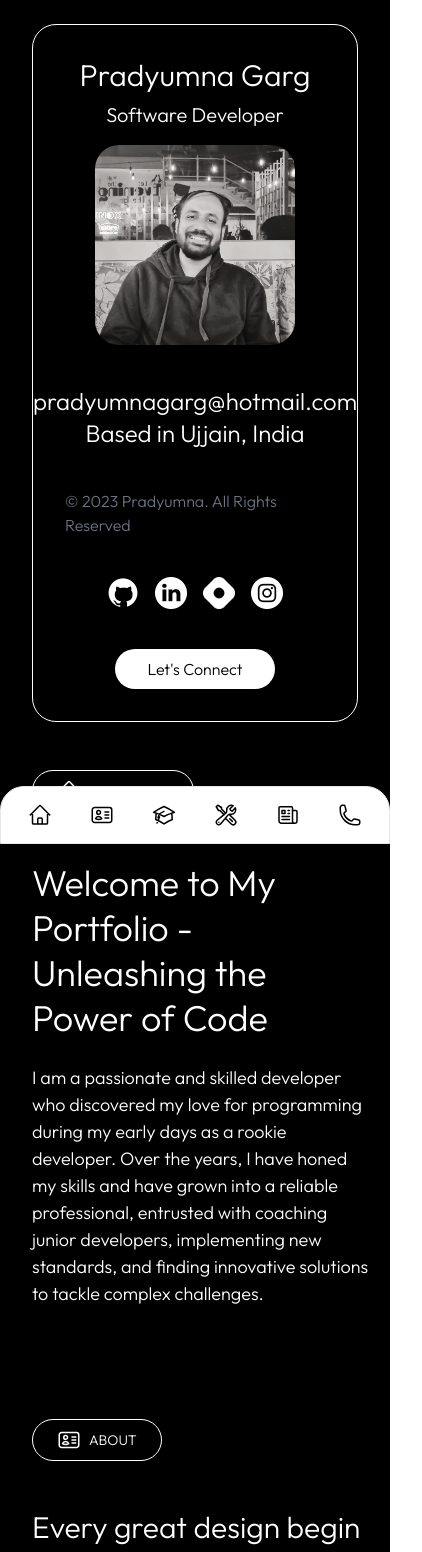
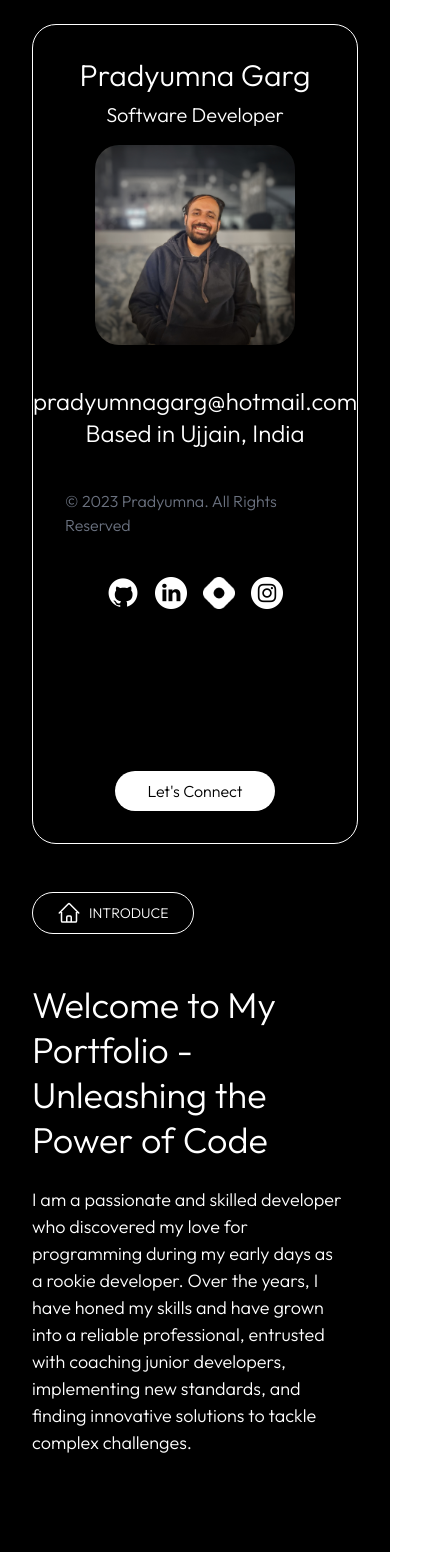
Before and after one commit to PradyumnaGarg/portfolio, an Angular app: page / in a window 390 px wide. Shown: the top 1552 px of the page, 422 px wide, since content can reach past the window. Built offline with nearby package versions, Linux system fonts and the light colour scheme.

Commit message:
new layouts

```diff
--- a/src/app/modules/pages/components/landing/landing.component.html
+++ b/src/app/modules/pages/components/landing/landing.component.html
@@ -1,15 +1,15 @@
 <div class="flex flex-col lg:flex-row bg-black text-white min-h-screen container mx-auto">
-    <div class="lg:fixed left-12 px-8 pt-6 xl:pt-12 mx-auto w-full lg:w-auto">
-        <div class="p-8 w-full rounded-3xl border-white border flex flex-col items-center xl:w-[480px]">
+    <div class="lg:fixed left-12 px-8 pt-6 xl:pt-12 mx-auto w-full lg:w-auto min-h-screen md:min-h-fit flex md:block">
+        <div class="p-8 w-full rounded-3xl border-white border flex flex-col items-center xl:w-[480px] flex-1">
             <h1 class="text-3xl mb-2">Pradyumna Garg</h1>
             <h2 class="text-xl mb-4">Software Developer</h2>
             <div class="h-[200px] w-[200px] xl:h-[280px] xl:w-[280px] rounded-3xl bg-white overflow-hidden">
-                <img class="object-cover h-full w-full max-w-[240px] xl:max-w-[300px]" src="assets/me.jpeg" alt="" srcset="">
+                <img class="object-cover h-full w-full max-w-[240px] xl:max-w-[300px]" src="assets/pradyumnaGarg.jpg" alt="" srcset="">
             </div>
             <p class="text-2xl mt-10">pradyumnagarg@hotmail.com</p>
             <p class="text-2xl">Based in Ujjain, India</p>
             <p class="text-gray-500 mt-10">© 2023 Pradyumna. All Rights Reserved</p>
-            <div class="flex space-x-4 mt-10">
+            <div class="flex space-x-4 mt-10 flex-1">
                 <a target="_blank" href="https://github.com/PradyumnaGarg">
                     <img class="invert h-8 w-8" src="assets/github.png" alt="">
                 </a>
@@ -24,11 +24,11 @@
                 </a>
             </div>
 
-            <a href="pradumnagarg@hotmail.com" class="px-8 py-2 bg-white text-black mt-10 rounded-full">Let's Connect</a>
+            <a href="mailto:pradumnagarg@hotmail.com" class="px-8 py-2 bg-white text-black mt-10 rounded-full">Let's Connect</a>
         </div>
     </div>
     <div class="w-full lg:w-2/5 xl:w-1/3"></div>
-    <div class="w-full lg:w-3/5 xl:w-2/3 pt-12 pr-12 flex flex-col max-w-4xl ml-8">
+    <div class="w-full lg:w-3/5 xl:w-2/3 pt-12 pr-12 flex flex-col max-w-4xl ml-0 md:ml-8 pl-8 md:pl-0">
         <section id="home">
             <ng-container *ngTemplateOutlet="chip; context: { $implicit: { title: 'Introduce', icon: homeIcon } }"></ng-container>
             <p class="text-4xl md:text-6xl font-serif mt-12 leading-tight  "> Welcome to My Portfolio - Unleashing the Power of Code</p>
@@ -69,11 +69,11 @@
         <section id="skill" class="mt-28">
             <ng-container *ngTemplateOutlet="chip; context: { $implicit: { title: 'Skills', icon: skillIcon } }"></ng-container>
             <p class="text-3xl md:text-5xl font-serif mt-12 leading-tight">My Advantages</p>
-            <div class="grid grid-cols-2 md:grid-cols-4 gap-6 mt-12">
+            <div class="grid grid-cols-3 md:grid-cols-5 gap-6 mt-12">
                 <div *ngFor="let skill of skills" class="flex flex-col items-center justify-center space-y-2">
-                    <div class="border p-6 md:p-8 flex items-center justify-center rounded-full group hover:bg-white">
-                        <div class="w-[80px] h-[80px] overflow-hidden rounded-xl transition duration-200 object-cover p-2 flex items-center justify-center">
-                            <img [src]="'assets/' + skill.logo" class="group-hover:grayscale-0 grayscale transition duration-200" alt="" srcset="" width="100">
+                    <div class="flex items-center justify-center rounded-full group" [ngClass]="{'bg-stone-800' : ['ExpressJs'].includes(skill.name)}">
+                        <div class="w-[72px] h-[72px] overflow-hidden rounded-xl transition duration-200 object-cover p-2 flex items-center justify-center">
+                            <img [src]="'assets/' + skill.logo" class="" alt="" srcset="" width="100">
                         </div>
                     </div>
                     <span class="text-lg">{{skill.name}}</span>
@@ -104,25 +104,19 @@
             <p class="text-3xl md:text-5xl font-serif mt-12 leading-tight">Let's Work Together!</p>
             <h3 class="text-lg md:text-2xl mt-8">pradumnagarg@hotmail.com</h3>
             <form class="w-full mt-8">
-                <div class="flex p-4 pl-0">
-                    <div class="flex flex-col w-1/2">
+                <div class="flex p-4 pl-0 flex-col md:flex-row space-y-4 md:space-y-0">
+                    <div class="flex flex-col md:w-1/2">
                         <label for="fullname" class="uppercase">Full Name</label>
                         <input type="text" id="fullname" class="bg-transparent text-xl focus:outline-none" placeholder="Your Full Name">
                     </div>
-                    <div class="flex flex-col w-1/2">
+                    <div class="flex flex-col md:w-1/2">
                         <label for="email" class="uppercase">Email</label>
                         <input type="text" id="email" class="bg-transparent text-xl focus:outline-none" placeholder="Your email">
                     </div>
                 </div>
-                <div class="flex p-4 pl-0 mt-6">
-                    <div class="flex flex-col w-1/2">
-                        <label for="fullname" class="uppercase">Phone (Optional)</label>
-                        <input type="text" id="fullname" class="bg-transparent text-xl focus:outline-none" placeholder="Your phone number">
-                    </div>
-                    <div class="flex flex-col w-1/2">
-                        <label for="email" class="uppercase">Your Budget (Optional)</label>
-                        <input type="text" id="email" class="bg-transparent text-xl focus:outline-none" placeholder="A range budget for your project">
-                    </div>
+                <div class="flex flex-col w-full">
+                    <label for="fullname" class="uppercase">Phone (Optional)</label>
+                    <input type="text" id="fullname" class="bg-transparent text-xl focus:outline-none" placeholder="Your phone number">
                 </div>
                 <div class="flex flex-col p-4 pl-0">
                     <label for="message" class="uppercase">Message</label>
@@ -134,7 +128,7 @@
     </div>
 </div>
 
-<div id="navbar" class="fixed md:top-1/2 md:right-10 transform md:-translate-y-1/2 bottom-0 md:w-fit w-full">
+<div id="navbar" class="hidden md:block fixed md:top-1/2 md:right-10 transform md:-translate-y-1/2 bottom-0 md:w-fit w-full">
     <nav class="p-4 md:py-8 py-4 md:rounded-full rounded-t-3xl border flex md:flex-col flex-row md:space-y-6 justify-around md:justify-normal md:space-x-0 space-x-4 md:bg-black bg-white md:text-white text-black">
         <a href="#home">
             <ng-container *ngTemplateOutlet="homeIcon"></ng-container>
--- a/src/app/modules/pages/components/landing/landing.component.ts
+++ b/src/app/modules/pages/components/landing/landing.component.ts
@@ -13,12 +13,12 @@ export class LandingComponent implements OnInit {
       logo: 'angularlogo.png'
     },
     {
+      name: 'ReactJs',
+      logo: 'reactjslogo.png'
+    },
+    {
       name: 'NodeJs',
       logo: 'nodejslogo.png'
-    },
-    {
-      name: 'ReactJs',
-      logo: 'reactjslogo.png'
     },
     {
       name: 'ExpressJs',
@@ -29,12 +29,20 @@ export class LandingComponent implements OnInit {
       logo: 'mongodblogo.png'
     },
     {
+      name: 'Typescript',
+      logo: 'typescriptlogo.png'
+    },
+    {
       name: 'Javascript',
       logo: 'jslogo.png'
     },
     {
-      name: 'Typescript',
-      logo: 'typescriptlogo.png'
+      name: 'Git',
+      logo: 'gitlogo.png'
+    },
+    {
+      name: 'Tailwind',
+      logo: 'tailwindlogo.png'
     },
     {
       name: 'HTML',
@@ -44,14 +52,6 @@ export class LandingComponent implements OnInit {
       name: 'CSS',
       logo: 'csslogo.png'
     },
-    {
-      name: 'Tailwind',
-      logo: 'tailwindlogo.png'
-    },
-    {
-      name: 'Git',
-      logo: 'gitlogo.png'
-    }
   ]
 
   blogList = [
```
Also changed, not shown: src/assets/pradyumnaGarg.jpg (added).
